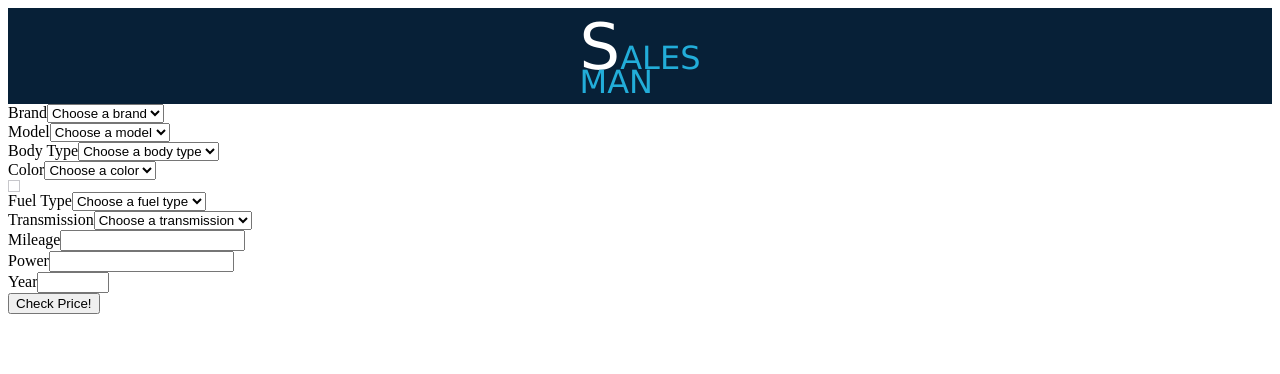
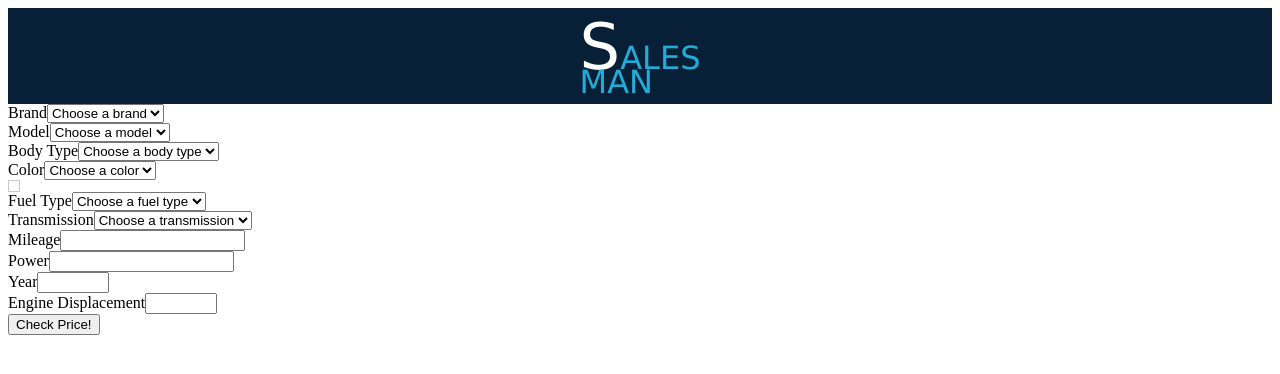
Before and after one commit to Salesman-ai/frontend-module, a React (Create React App) app: page / in a window 1280 px wide. Shown: the top 374 px of the page. Built offline with nearby package versions, Linux system fonts and the light colour scheme.

Commit message:
Add Engine Displacement component

```diff
--- /dev/null
+++ b/src/components/Form/EngineDisplacement.js
@@ -0,0 +1,20 @@
+import React, {useState} from 'react'
+const EngineDisplacement = props =>{
+    const [engine,setEngine] = useState('');
+    const changeEngine = event =>{
+        setEngine(event.target.value);
+        props.engine(event.target.value)
+    }
+    return <div>
+      <label> Engine Displacement</label>
+      <input
+        type="number"
+        min="0"
+        step="0.1"
+        max="20"
+        value={engine}
+        onChange={changeEngine}
+      ></input>
+    </div>
+}
+export default EngineDisplacement
--- a/src/components/Form/Form.js
+++ b/src/components/Form/Form.js
@@ -6,6 +6,7 @@ import Transmission from "./Transmission";
 import Mileage from "./Mileage";
 import Power from "./Power";
 import Year from "./Year";
+import EngineDisplacement from './EngineDisplacement'
 import { useState } from "react";
 import axios from 'axios';
 
@@ -20,6 +21,7 @@ const Form = () => {
   const [power, setPower] = useState("");
   const [transmission, setTransmission] = useState("");
   const [year, setYear] = useState("");
+  const [engine,setEngine] = useState("");
   const getBrand = (data) => {
     setBrand(data);
   };
@@ -47,6 +49,9 @@ const Form = () => {
   const getYear = (data) => {
     setYear(data);
   };
+  const getEngine = data =>{
+    setEngine(data)
+  }
   const sendForm = (event) => {
     event.preventDefault();
     const car = {
@@ -59,8 +64,10 @@ const Form = () => {
       mileage: mileage,
       transmission: transmission,
       power: power,
+      engineDisplacement: engine,
     };
     sendRequest(car);
+    console.log(car)
   };
   async function sendRequest(car) {
     axios
@@ -78,6 +85,7 @@ const Form = () => {
       <Mileage mileage={getMileage} />
       <Power power={getPower} />
       <Year year={getYear} />
+      <EngineDisplacement engine={getEngine}/>
       <button type="submit">Check Price!</button>
     </form>
   );
```
